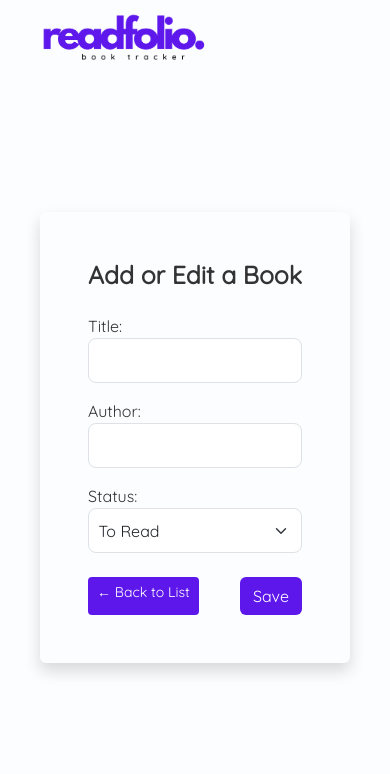
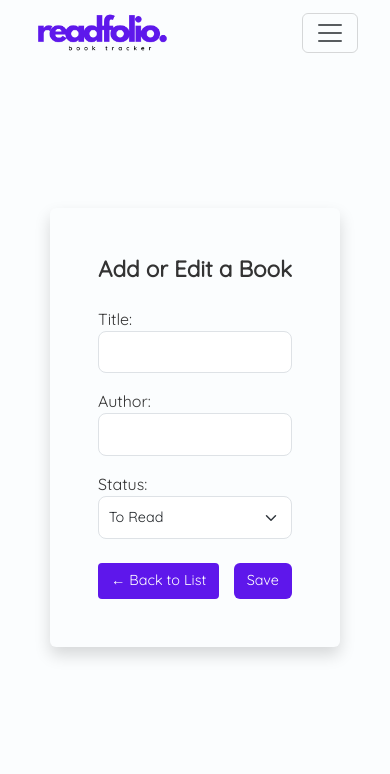
Before and after one commit to PaulinaD-CodeIns/readfolio, a Django app: page /books/add/ in a window 390 px wide. Shown: the top 774 px of the page. Run offline with Django 5.2, Linux system fonts and the light colour scheme; the visitor is signed in with stand-in values (Sample User, id 1).

Commit message:
Added mobile responsiveness via media query and Bootstrap

```diff
--- a/library/views.py
+++ b/library/views.py
@@ -1,8 +1,10 @@
 from django.shortcuts import render, redirect
+from django.contrib import messages
 from django.contrib.auth.decorators import login_required
 from django.shortcuts import get_object_or_404
 from .models import Book, Review
 from .forms import ReviewForm, BookForm
+
 
 
 # Book CRUD, list, and details
@@ -24,6 +26,7 @@ def book_create(request):
             book = form.save(commit=False)
             book.user = request.user
             book.save()
+            messages.success(request, "Book added successfully!")
             return redirect('book_list')
     else:
         form = BookForm()
@@ -49,6 +52,7 @@ def book_update(request, pk):
         form = BookForm(request.POST, instance=book)
         if form.is_valid():
             form.save()
+            messages.success(request, "Book updated successfully!")
             return redirect('book_list')
     else:
         form = BookForm(instance=book)
@@ -62,6 +66,7 @@ def book_delete(request, pk):
 
     if request.method == 'POST':
         book.delete()
+        messages.success(request, "Book deleted.")
         return redirect('book_list')
 
     return render(request, 'library/book_confirm_delete.html', {'book': book})
@@ -89,6 +94,7 @@ def create_review(request, pk):
             review.book = book
             review.user = request.user
             review.save()
+            messages.success(request, "Review posted successfully!")
             return redirect('book_list')
     else:
         form = ReviewForm()
@@ -119,6 +125,7 @@ def review_update(request, pk):
         form = ReviewForm(request.POST, instance=review)
         if form.is_valid():
             form.save()
+            messages.success(request, "Review updated.")
             return redirect('review_detail', pk=review.pk)
     else:
         form = ReviewForm(instance=review)
@@ -136,6 +143,7 @@ def review_delete(request, pk):
 
     if request.method == 'POST':
         review.delete()
+        messages.success(request, "Review deleted.")
         return redirect('review_list')
 
     return render(request, 'library/review_confirm_delete.html', {'review': review})
--- a/static/css/style.css
+++ b/static/css/style.css
@@ -1,18 +1,13 @@
-
-
-
-    /* Base.html styling */
+/* Base.html styling */
 
 /* Navbar */
 .custom-navbar {
   background-color: #fbfdfe !important;
 }
 
-
 .navbar-nav .nav-link:hover {
   color: #5e17eb !important;
 }
-
 
 .navbar-nav .nav-link.active {
   font-weight: bold;
@@ -31,7 +26,6 @@ body, .nav-link, .card-text, .navbar-brand {
   font-weight: 400;
 }
 
-/* Headings and card titles */
 .card-title {
   font-weight: 800;
 }
@@ -58,13 +52,11 @@ h1, h2, h3, h4, h5 {
   box-shadow: 0 0.5rem 1rem rgba(0, 0, 0, 0.1);
 }
 
-
 .about-text {
   font-size: 1.2rem;
   line-height: 1.8;
   max-width: 100%;
 }
-
 
 .about-text h1 {
   font-size: 2.5rem;
@@ -75,8 +67,8 @@ h1, h2, h3, h4, h5 {
   margin-bottom: 1.25rem;
 }
 
-/* General styling  */
 
+/* General styling */
 body {
   font-family: 'Quicksand', sans-serif;
   background-color: #fbfdfe;
@@ -106,8 +98,7 @@ h1, h2, h3, h4, .card-title {
 }
 
 
-/* Form styling - add/edit books or reviews*/
-
+/* Form styling - add/edit books or reviews */
 form label {
   font-weight: 500;
   color: #333;
@@ -125,7 +116,6 @@ form label {
   font-weight: 500;
 }
 
-
 .card-title-detail {
   font-size: 2rem;
   color: #5e17eb;
@@ -141,3 +131,164 @@ textarea {
   border: 1px solid #ccc;
   resize: vertical;
 }
+
+
+/* ------------------------------- */
+/* 🌐 RESPONSIVE MEDIA QUERIES     */
+/* ------------------------------- */
+
+/* 🟥 XS: Extra Small Devices (phones <576px) */
+@media (max-width: 575.98px) {
+  h1, h2, h3 {
+    font-size: 1.4rem;
+    text-align: center;
+  }
+
+  .navbar-brand img {
+    height: 40px;
+  }
+
+  .btn {
+    font-size: 0.9rem;
+    padding: 0.4rem 0.75rem;
+  }
+
+  .about-text {
+    font-size: 0.9rem;
+    padding: 0 0.5rem;
+    text-align: center;
+  }
+
+  .about-text h1 {
+    font-size: 1.8rem;
+  }
+
+  .about-img {
+    width: 100%;
+    margin-bottom: 1rem;
+  }
+
+  .form-control,
+  .form-select {
+    font-size: 0.9rem;
+  }
+
+  textarea {
+    font-size: 0.9rem;
+    padding: 0.75rem;
+  }
+
+  .card-title-detail {
+    font-size: 1.4rem;
+  }
+
+  .container,
+  .container-fluid {
+    padding-left: 1rem;
+    padding-right: 1rem;
+  }
+}
+
+/* 🟧 SM: Small Devices (phones ≥576px and <768px) */
+@media (min-width: 576px) and (max-width: 767.98px) {
+  h1, h2, h3 {
+    font-size: 1.6rem;
+    text-align: center;
+  }
+
+  .btn {
+    font-size: 1rem;
+    padding: 0.5rem 1rem;
+  }
+
+  .about-text {
+    font-size: 1rem;
+    padding: 0 1rem;
+  }
+
+  .about-text h1 {
+    font-size: 2rem;
+  }
+
+  .card-title-detail {
+    font-size: 1.6rem;
+    text-align: center;
+  }
+
+  textarea {
+    font-size: 1rem;
+  }
+}
+
+/* 🟨 MD: Medium Devices (tablets ≥768px and <992px) */
+@media (min-width: 768px) and (max-width: 991.98px) {
+  h1, h2, h3 {
+    font-size: 1.8rem;
+  }
+
+  .about-text {
+    font-size: 1.1rem;
+  }
+
+  .about-text h1 {
+    font-size: 2.2rem;
+  }
+
+  .about-img {
+    width: 90%;
+  }
+
+  .btn {
+    font-size: 1rem;
+  }
+
+  textarea {
+    font-size: 1rem;
+  }
+}
+
+/* 🟩 LG: Large Devices (desktops ≥992px and <1200px) */
+@media (min-width: 992px) and (max-width: 1199.98px) {
+  h1, h2, h3 {
+    font-size: 2rem;
+  }
+
+  .about-text {
+    font-size: 1.15rem;
+  }
+
+  .about-text h1 {
+    font-size: 2.4rem;
+  }
+
+  .btn {
+    font-size: 1.05rem;
+  }
+
+  textarea {
+    font-size: 1.05rem;
+  }
+}
+
+/* 🟦 XL: Extra Large Devices (≥1200px) */
+@media (min-width: 1200px) {
+  h1, h2, h3 {
+    font-size: 2.2rem;
+  }
+
+  .about-text {
+    font-size: 1.2rem;
+  }
+
+  .about-text h1 {
+    font-size: 2.5rem;
+  }
+
+  .btn {
+    font-size: 1.1rem;
+  }
+
+  textarea {
+    font-size: 1.1rem;
+  }
+}
--- /dev/null
+++ b/static/images/favicon_io/about.txt
@@ -0,0 +1,6 @@
+This favicon was generated using the following graphics from Twitter Twemoji:
+
+- Graphics Title: 1f516.svg
+- Graphics Author: Copyright 2020 Twitter, Inc and other contributors (https://github.com/twitter/twemoji)
+- Graphics Source: https://github.com/twitter/twemoji/blob/master/assets/svg/1f516.svg
+- Graphics License: CC-BY 4.0 (https://creativecommons.org/licenses/by/4.0/)
--- a/templates/base.html
+++ b/templates/base.html
@@ -4,21 +4,34 @@
 <head>
   <meta charset="UTF-8">
   <title>ReadFolio</title>
+  <meta name="viewport" content="width=device-width, initial-scale=1">
+
+  <!-- Bootstrap & Fonts -->
   <link rel="stylesheet" href="https://cdn.jsdelivr.net/npm/bootstrap@5.3.3/dist/css/bootstrap.min.css">
   <link rel="stylesheet" href="/static/css/style.css">
-  <link href="https://fonts.googleapis.com/css2?family=Quicksand&family=Roboto:wght@400;700&display=swap" rel="stylesheet">
-
+  <link href="https://fonts.googleapis.com/css2?family=Quicksand&family=Roboto:wght@400;700&display=swap"
+    rel="stylesheet">
+  <link rel="icon" type="image/x-icon" href="/static/images/favicon_io/favicon-16x16.png">
 </head>
 
 <body>
 
-  <nav class="navbar navbar-expand-lg custom-navbar px-4">
+  <!-- Responsive Navbar -->
+  <nav class="navbar navbar-expand-lg custom-navbar px-3 px-md-4">
     <div class="container-fluid">
       <a class="navbar-brand d-flex align-items-center" href="/">
-        <img src="/static/images/readfolio_logo..png" alt="ReadFolio Logo" class="me-2">
+        <img src="/static/images/readfolio_logo..png" alt="ReadFolio Logo" class="me-2" style="max-height: 50px;">
       </a>
-      <div class="collapse navbar-collapse">
-    <ul class="navbar-nav ms-auto">
+
+      <!-- Mobile Toggler -->
+      <button class="navbar-toggler" type="button" data-bs-toggle="collapse" data-bs-target="#navbarSupportedContent"
+        aria-controls="navbarSupportedContent" aria-expanded="false" aria-label="Toggle navigation">
+        <span class="navbar-toggler-icon"></span>
+      </button>
+
+      <!-- Collapsible nav -->
+      <div class="collapse navbar-collapse" id="navbarSupportedContent">
+        <ul class="navbar-nav ms-auto mb-2 mb-lg-0 align-items-lg-center">
           {% if user.is_authenticated %}
           <li class="nav-item nav-link">Hello, {{ user.first_name }}</li>
           <li class="nav-item"><a class="nav-link" href="/">Home</a></li>
@@ -37,19 +50,31 @@
     </div>
   </nav>
 
-  <!-- Block Content for different pages-->
-  <div class="container mt-4">
+  <!-- Confirmation messages -->
+  {% if messages %}
+  <div class="container mt-3">
+    {% for message in messages %}
+    <div class="alert alert-{{ message.tags }} alert-dismissible fade show" role="alert">
+      {{ message }}
+      <button type="button" class="btn-close" data-bs-dismiss="alert" aria-label="Close"></button>
+    </div>
+    {% endfor %}
+  </div>
+  {% endif %}
+
+  <!-- Page Content -->
+  <div class="container mt-4 mb-5">
     {% block content %}{% endblock %}
   </div>
 
-</body>
+  <!-- Bootstrap Bundle with JS -->
+  <script src="https://cdn.jsdelivr.net/npm/bootstrap@5.3.3/dist/js/bootstrap.bundle.min.js"></script>
 
-<!-- Pagination JS Script-->
+  <!-- Review Toggle Script -->
   {% block scripts %}
   <script>
     document.addEventListener('DOMContentLoaded', function () {
       const toggles = document.querySelectorAll('.toggle-review');
-
       toggles.forEach(toggle => {
         toggle.addEventListener('click', function (e) {
           e.preventDefault();
@@ -57,7 +82,6 @@
           const short = cardText.querySelector('.short-review');
           const full = cardText.querySelector('.full-review');
           const fullText = full.querySelector('.full-text');
-
           short.style.display = 'none';
           fullText.innerText = this.dataset.full;
           full.style.display = 'inline';
@@ -65,14 +89,12 @@
       });
 
       const hideLinks = document.querySelectorAll('.show-less');
-
       hideLinks.forEach(link => {
         link.addEventListener('click', function (e) {
           e.preventDefault();
           const cardText = this.closest('.card-text');
           const short = cardText.querySelector('.short-review');
           const full = cardText.querySelector('.full-review');
-
           full.style.display = 'none';
           short.style.display = 'inline';
         });
@@ -80,3 +102,7 @@
     });
   </script>
   {% endblock %}
+
+</body>
+
+</html>
```
Also changed, not shown: static/images/favicon_io/android-chrome-192x192.png (added), static/images/favicon_io/android-chrome-512x512.png (added), static/images/favicon_io/apple-touch-icon.png (added), static/images/favicon_io/favicon-16x16.png (added), static/images/favicon_io/favicon-32x32.png (added), static/images/favicon_io/favicon.ico (added), static/images/favicon_io/site.webmanifest (added). Lines whose indentation alone changed are shown as unchanged.
